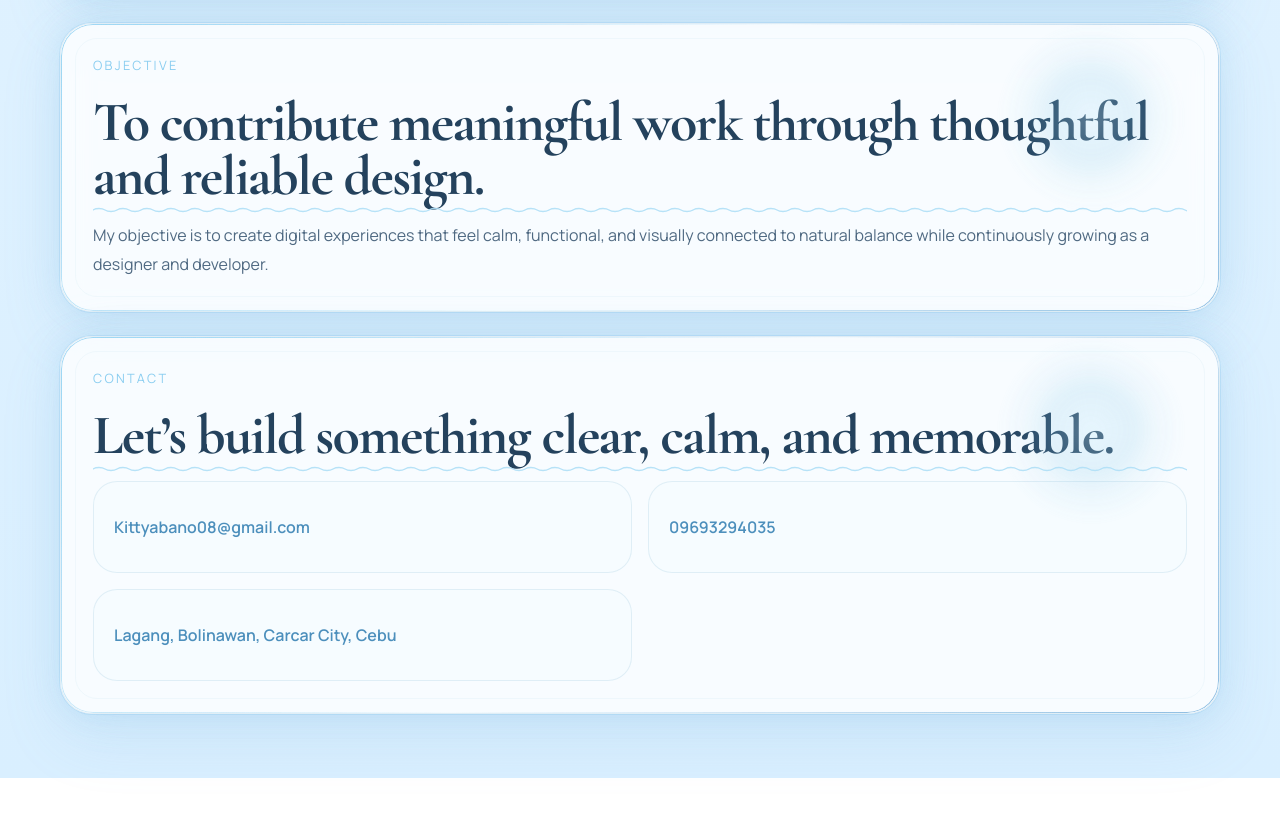
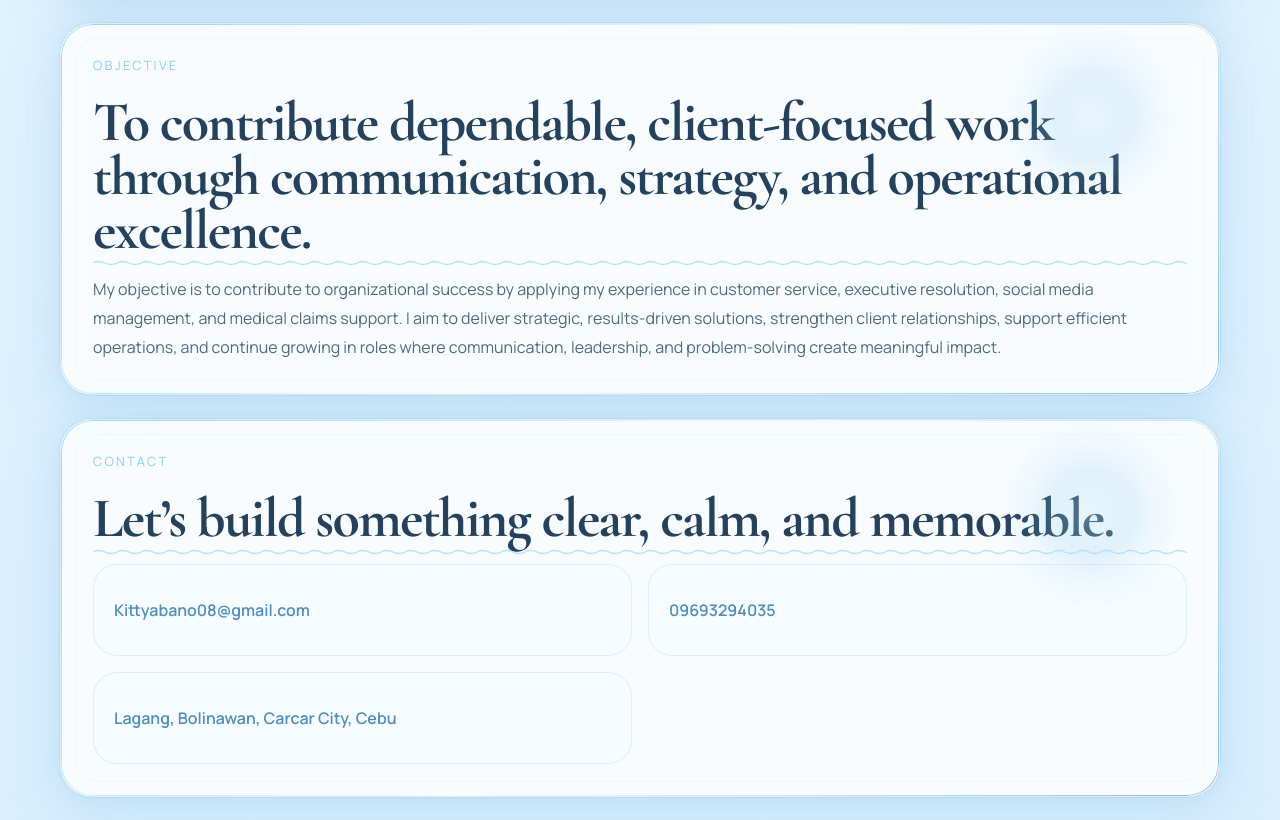
Before and after one commit to Marcpro1221/Kitty-Portfolio, a website: page index.html in a window 1280 px wide. Shown: the part 4836-5656 px from the top of the page. Before the commit the page ends 5614 px from the top, so only its background shows below. Drawn offline with nearby package versions, Linux system fonts and the light colour scheme.

Commit message:
update objective

```diff
--- a/index.html
+++ b/index.html
@@ -270,11 +270,14 @@
             <section id="objective" class="content-card reveal-section">
                 <div class="section-heading">
                     <p class="section-tag">Objective</p>
-                    <h2>To contribute meaningful work through thoughtful and reliable design.</h2>
+                    <h2>To contribute dependable, client-focused work through communication, strategy, and operational excellence.</h2>
                 </div>
                 <p class="section-text">
-                    My objective is to create digital experiences that feel calm, functional, and visually
-                    connected to natural balance while continuously growing as a designer and developer.
+                    My objective is to contribute to organizational success by applying my experience in
+                    customer service, executive resolution, social media management, and medical claims
+                    support. I aim to deliver strategic, results-driven solutions, strengthen client
+                    relationships, support efficient operations, and continue growing in roles where
+                    communication, leadership, and problem-solving create meaningful impact.
                 </p>
             </section>
 
```
